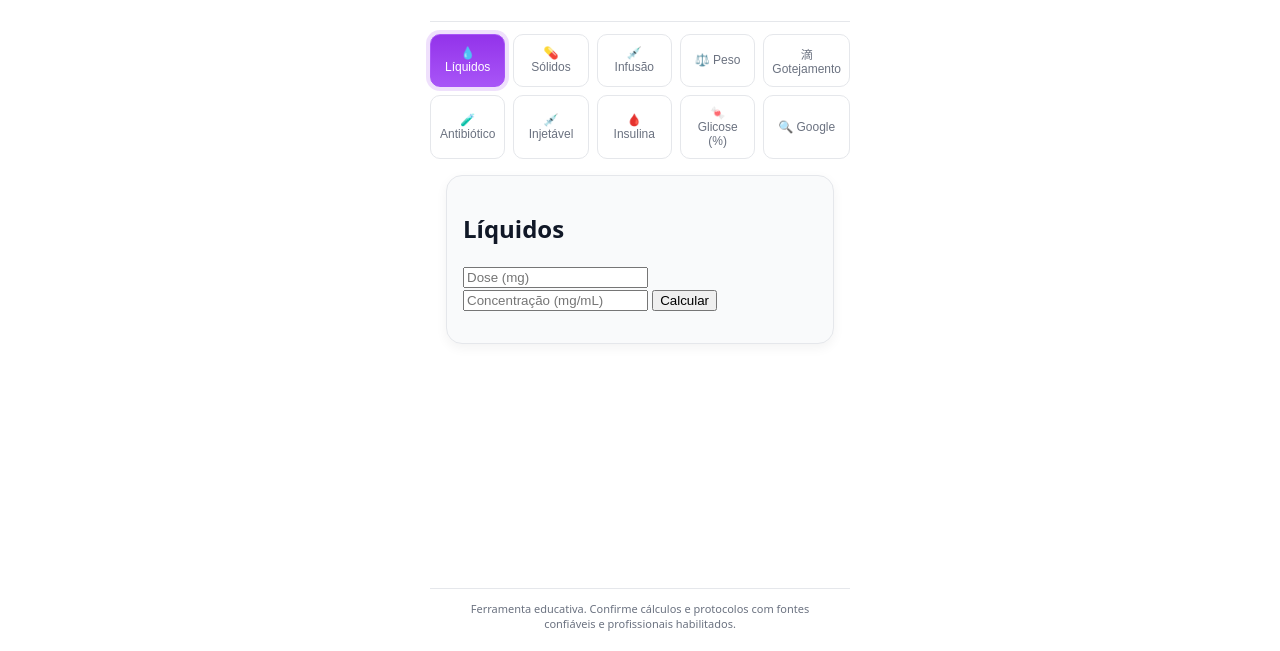
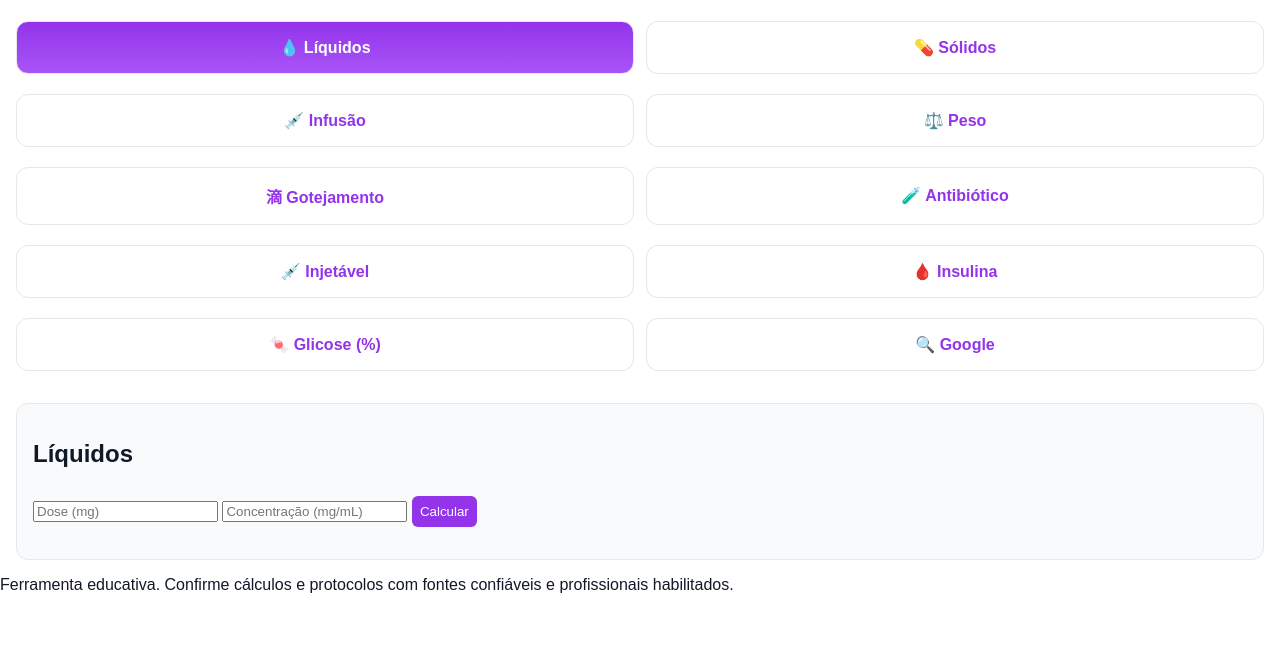
Before and after one commit to wilyanal-cell/TEC, a plain HTML site: page index.html in a window 1280 px wide. Shown: the part 149-800 px from the top of the page. Drawn offline with Linux system fonts and the light colour scheme.

Commit message:
Refactor CSS styles and variables
Updated CSS variables and styles for layout and components.

```diff
--- a/style.css
+++ b/style.css
@@ -1,120 +1,80 @@
 :root {
-  --bg: #ffffff;          /* 80% branco */
-  --card: #f9fafb;        /* quase branco */
-  --muted: #6b7280;       /* cinza suave */
-  --text: #111827;        /* texto escuro */
-  --primary: #9333ea;     /* roxo */
-  --primary-2: #a855f7;   /* roxo claro */
-  --accent: #ef4444;      /* vermelho */
-  --danger: #dc2626;      /* vermelho forte */
-  --border: #e5e7eb;      /* borda clara */
+  --bg: #ffffff;
+  --card: #f9fafb;
+  --muted: #6b7280;
+  --text: #111827;
+  --primary: #9333ea;
+  --primary-2: #a855f7;
+  --accent: #ef4444;
+  --danger: #dc2626;
+  --border: #e5e7eb;
 }
 
-* { box-sizing: border-box; }
-html, body { margin: 0; padding: 0; background: var(--bg); color: var(--text); font-family: system-ui, -apple-system, Segoe UI, Roboto, Inter, Arial, sans-serif; }
-
-.app { max-width: 420px; margin: 0 auto; min-height: 100vh; display: flex; flex-direction: column; background: var(--bg); }
+body {
+  margin: 0;
+  font-family: Arial, sans-serif;
+  background: var(--bg);
+  color: var(--text);
+}
 
 header {
-  padding: 16px 16px 8px;
-  border-bottom: 1px solid var(--border);
-  position: sticky; top: 0;
-  background: rgba(255,255,255,0.9);
-  backdrop-filter: blur(8px);
-  z-index: 10;
+  text-align: center;
+  padding: 1rem;
+  background: var(--primary);
+  color: #fff;
 }
-.title { font-weight: 700; font-size: 18px; }
-.subtitle { font-size: 12px; color: var(--muted); margin-top: 4px; }
 
-.tabs { display: grid; grid-template-columns: repeat(3, 1fr); gap: 8px; margin-top: 12px; }
-@media (min-width: 380px) { .tabs { grid-template-columns: repeat(5, 1fr); } }
+.tabs {
+  display: flex;
+  flex-wrap: wrap;
+  gap: 12px;
+  justify-content: center;
+  padding: 1rem;
+}
 
 .tab {
-  padding: 10px 8px;
-  border-radius: 10px;
+  flex: 1 1 45%;
+  padding: 16px;
+  border-radius: 12px;
   border: 1px solid var(--border);
   background: #fff;
-  color: var(--muted);
-  font-size: 12px;
+  color: var(--primary);
+  font-size: 16px;
+  font-weight: 600;
   text-align: center;
   cursor: pointer;
   transition: all 0.2s ease;
 }
+
 .tab.active {
+  background: linear-gradient(180deg, var(--primary) 0%, var(--primary-2) 100%);
   color: #fff;
-  border-color: var(--primary-2);
-  background: linear-gradient(180deg, var(--primary) 0%, var(--primary-2) 100%);
-  box-shadow: 0 0 0 4px rgba(147,51,234,0.15);
 }
 
-main { flex: 1; padding: 16px; }
 .card {
+  padding: 1rem;
+  margin: 1rem;
+  border: 1px solid var(--border);
+  border-radius: 12px;
   background: var(--card);
-  border: 1px solid var(--border);
-  border-radius: 16px;
-  padding: 16px;
-  box-shadow: 0 4px 12px rgba(0,0,0,0.05);
-  margin-bottom: 12px;
-}
-.section-title { font-size: 14px; font-weight: 600; margin-bottom: 12px; }
-
-.grid { display: grid; gap: 12px; }
-.row { display: grid; grid-template-columns: 1fr 1fr; gap: 12px; }
-.field { display: grid; gap: 6px; }
-.label { font-size: 12px; color: var(--muted); }
-
-.input {
-  width: 100%;
-  padding: 12px;
-  border-radius: 12px;
-  border: 1px solid var(--border);
-  background: #fff;
-  color: var(--text);
-  font-size: 14px;
-  outline: none;
-  transition: border-color 0.2s ease, box-shadow 0.2s ease;
-}
-.input:focus {
-  border-color: var(--primary-2);
-  box-shadow: 0 0 0 4px rgba(147,51,234,0.15);
 }
 
-.btn {
-  width: 100%;
-  padding: 12px;
-  border-radius: 12px;
-  border: 1px solid var(--primary-2);
-  background: linear-gradient(180deg, var(--primary) 0%, var(--primary-2) 100%);
-  color: #fff;
-  font-weight: 600;
-  font-size: 14px;
-  cursor: pointer;
-  transition: transform 0.05s ease, filter 0.2s ease;
-}
-.btn:active { transform: translateY(1px); filter: brightness(0.95); }
-.btn.danger {
-  border-color: var(--accent);
-  background: linear-gradient(180deg, var(--accent) 0%, var(--danger) 100%);
+.hidden {
+  display: none;
 }
 
-.result {
-  margin-top: 8px;
-  padding: 12px;
-  border-radius: 12px;
-  background: #fff;
-  border: 1px solid var(--border);
-  font-size: 14px;
-  line-height: 1.5;
-}
-.hint { font-size: 12px; color: var(--muted); }
-
-footer {
-  padding: 12px 16px 20px;
-  border-top: 1px solid var(--border);
-  color: var(--muted);
-  font-size: 11px;
-  text-align: center;
-  background: #fff;
+button {
+  margin-top: 0.5rem;
+  padding: 0.5rem;
+  background: var(--primary);
+  color: #fff;
+  border: none;
+  border-radius: 6px;
+  cursor: pointer;
 }
 
-.hidden { display: none; }
+.hint {
+  font-size: 12px;
+  color: var(--muted);
+  margin-bottom: 8px;
+}
```
